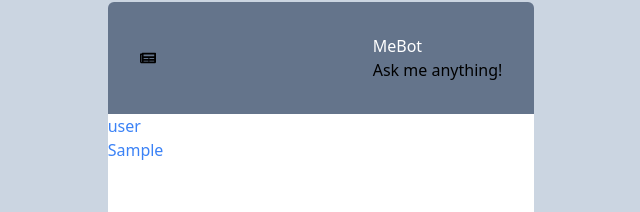
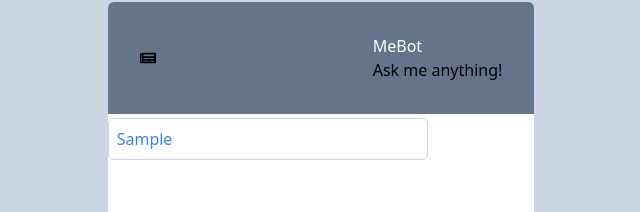
Before and after one commit to gwilliamleung/mebot, a React (Create React App) app: page / in a window 1280 px wide. Both pictures are taken after typing "Sample" into the empty fields and a click on the button 843 px from the left and 652 px from the top of the page. Shown: the part 131-343 px from the top of the page, without its empty margins (319-959 px from the left). Built offline with nearby package versions, Linux system fonts and the light colour scheme; no server answers.

Commit message:
made user text right side, admin text left side

```diff
--- a/src/App.js
+++ b/src/App.js
@@ -84,10 +84,18 @@ function App() {
             {conversationArr.map((message, index) => {
               if (index === 0) return null
               return (
-                <div key={index} className={`message ${message.role === "user" ? "text-blue-500" : "text-red-500"}`}>
-                  <h3>{message.role}</h3>
-                  <p>{message.content}</p>
-                </div>
+                <div
+                key={index}
+                className={`message ${message.role === "user" ? "justify-end text-blue-500" : "justify-start text-red-500"}
+                  border border-gray-300
+                  p-2 my-1
+                  rounded-md
+                  w-3/4
+                  self-${message.role === "user" ? "end" : "start"}
+                `}
+              >
+                <p>{message.content}</p>
+              </div>
               )
             })}
           <form className="mt-auto" onSubmit={handleSubmit}>
```
